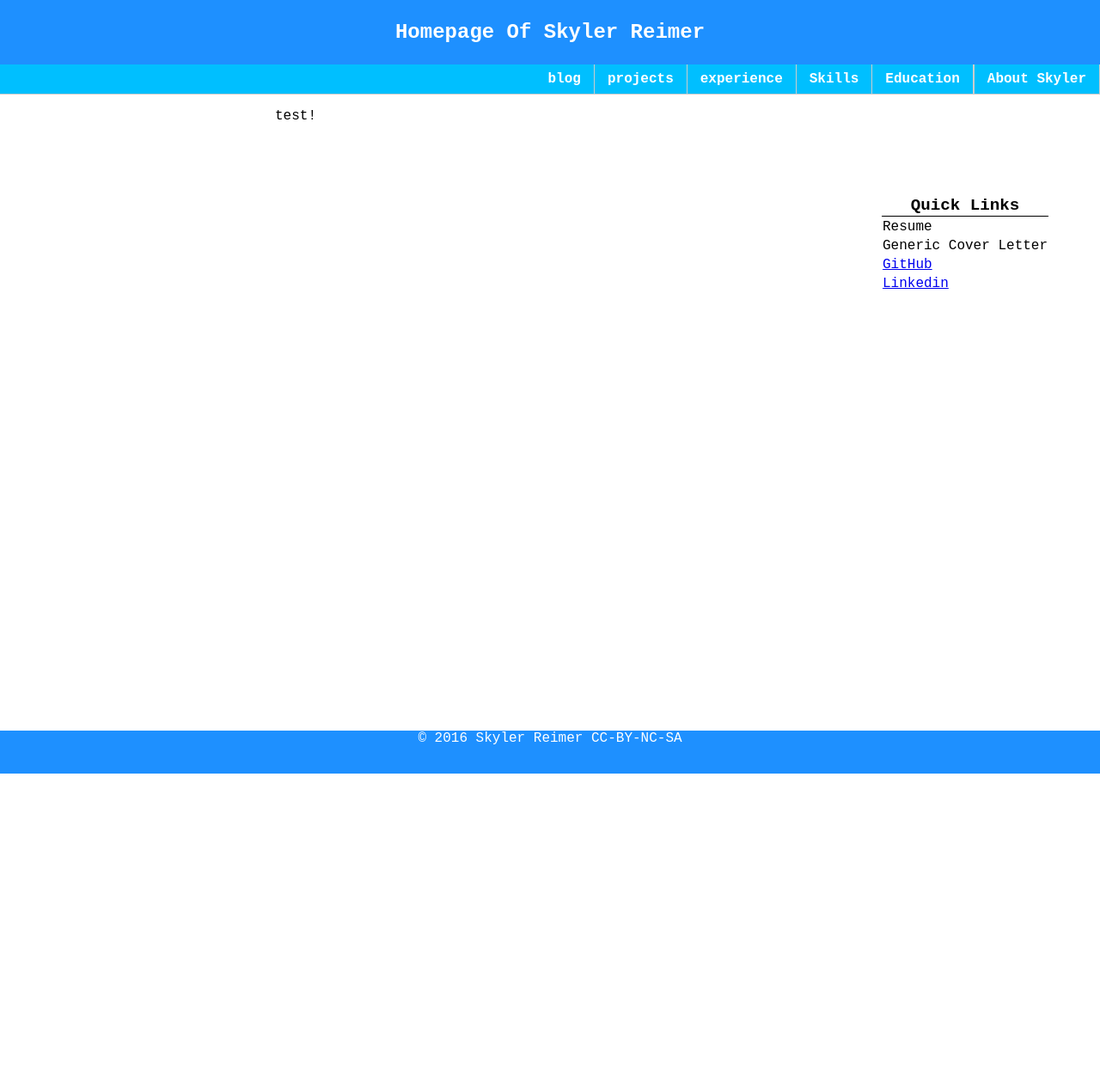
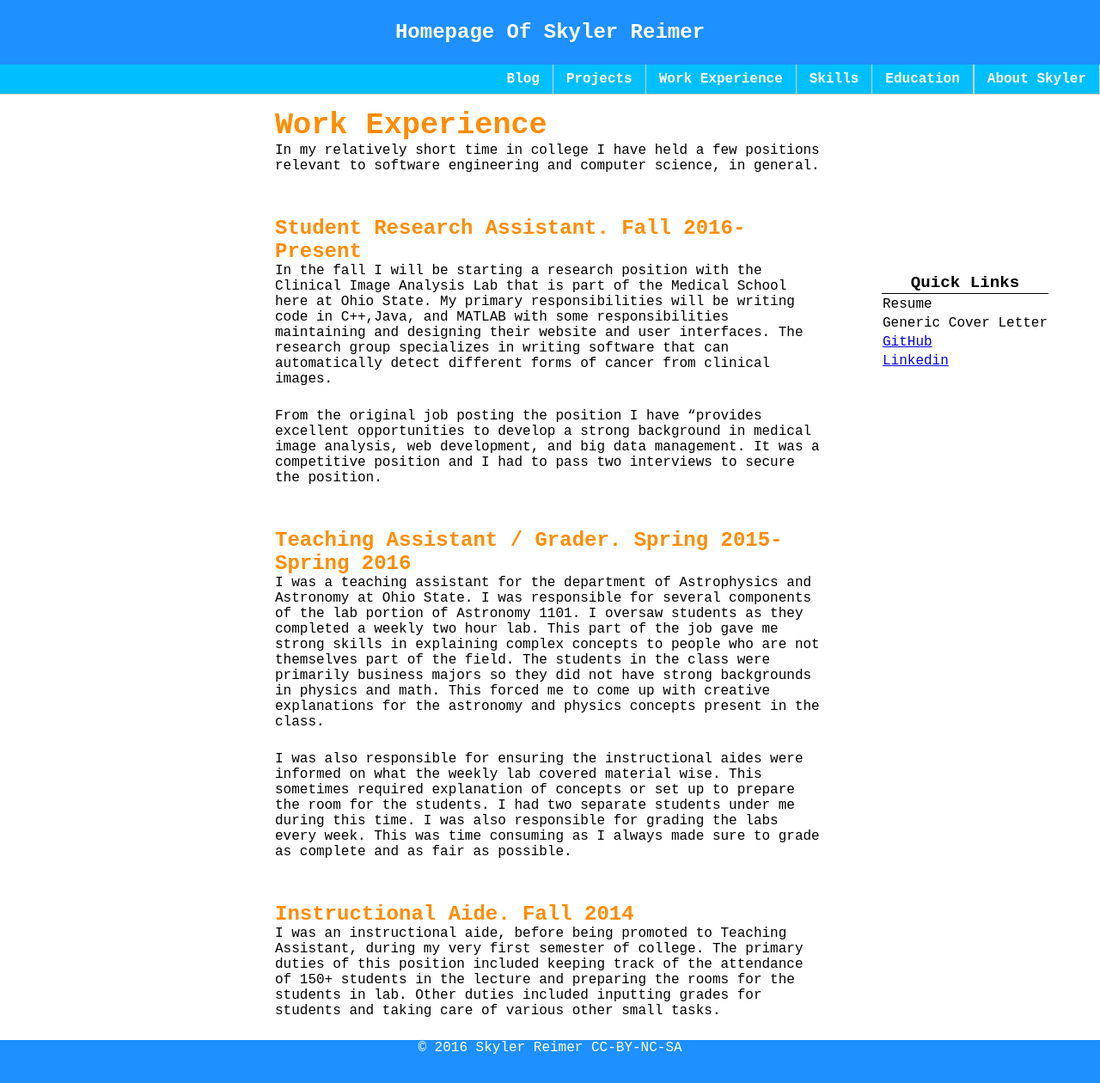
Before and after one commit to skylerreimer/skylerreimer.github.io, a Jekyll site: the page built from experience.html, in a window 1280 px wide. Shown: the whole page at 86% size. Built offline with Jekyll 4.4.1, drawn with Linux system fonts in a browser that asks for light colours; before the commit the page ends 900 px from its top, so only the background shows below that.

Commit message:
Added content

```diff
--- a/_layouts/default.html
+++ b/_layouts/default.html
@@ -52,9 +52,9 @@
                     <li><a href="index.html">About Skyler</a></li>
                     <li><a href="Education.html">Education</a></li>
                     <li><a href="skills.html">Skills</a></li>
-                    <li><a href="experience.html">experience</a></li>
-                    <li><a href="projects.html">projects</a></li>
-                    <li><a href="index-blog.html">blog</a></li>
+                    <li><a href="experience.html">Work Experience</a></li>
+                    <li><a href="projects.html">Projects</a></li>
+                    <li><a href="index-blog.html">Blog</a></li>
 
                 </ul>
 
--- a/experience.html
+++ b/experience.html
@@ -2,12 +2,42 @@
 
 layout: default
 
-title: Experience
+title: Work Experience
 ---
 
+<h1>Work Experience</h1>
+<p>
+In my relatively short time in college I have held a few positions relevant to software engineering and computer science, in general.
+</p>
 
+<h2>Student Research Assistant. Fall 2016-Present</h2>
 <p>
+In the fall I will be starting a research position with the Clinical Image Analysis Lab that is part of the Medical School here at Ohio State.
+My primary responsibilities will be writing code in C++,Java, and MATLAB with some responsibilities maintaining and designing their website and user interfaces.
+The research group specializes in writing software that can automatically detect different forms of cancer from clinical images.
+</p>
+<p>
+From the original job posting the position I have “provides excellent opportunities to develop a strong background in medical image analysis, web development, and big data management.
+It was a competitive position and I had to pass two interviews to secure the position.
+</p>
 
-test!
+<h2>Teaching Assistant / Grader. Spring 2015-Spring 2016 </h2>
+<p>
+I was a teaching assistant for the department of Astrophysics and Astronomy at Ohio State. I was responsible for several components of the lab portion of Astronomy 1101.
+I oversaw students as they completed a weekly two hour lab. This part of the job gave me strong skills in explaining complex concepts to people who are not themselves part of the field.
+The students in the class were primarily business majors so they did not have strong backgrounds in physics and math.
+This forced me to come up with creative explanations for the astronomy and physics concepts present in the class.
+</p>
+<p>
+I was also responsible for ensuring the instructional aides were informed on what the weekly lab covered material wise.
+This sometimes required explanation of concepts or set up to prepare the room for the students.
+I had two separate students under me during this time. I was also responsible for grading the labs every week.
+This was time consuming as I always made sure to grade as complete and as fair as possible.
+</p>
 
+<h2>Instructional Aide. Fall 2014</h2>
+<p>
+I was an instructional aide, before being promoted to Teaching Assistant, during my very first semester of college.
+The primary duties of this position included keeping track of the attendance of 150+ students in the lecture and preparing the rooms for the students in lab.
+Other duties included inputting grades for students and taking care of various other small tasks.
 </p>
```
